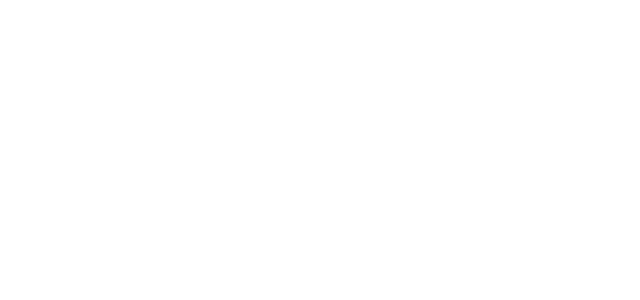
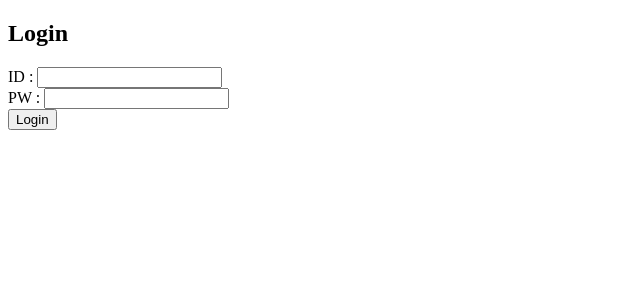
Before and after one commit to Exhibition-Prj/FrontEnd, a React (Create React App) app in the folder exhibition/: page /Login in a window 1280 px wide. Before the commit this address had no page. Shown: the top 300 px of the page, without its empty margins (0-640 px from the left). Built offline with nearby package versions, Linux system fonts and the light colour scheme.

Commit message:
#2 [추가] 로그인 form

```diff
--- a/exhibition/src/App.js
+++ b/exhibition/src/App.js
@@ -2,6 +2,7 @@
 import { BrowserRouter, Routes, Route } from "react-router-dom";
 import Enroll from "./Enroll";
 import Address from "./Address";
+import Login from "./Login";
 import Main from "./Main";
 
 function App() {
@@ -12,6 +13,7 @@
           <Route path="/" element={<Main />}></Route>
           <Route path="/Enroll" element={<Enroll />}></Route>
           <Route path="/Address" element={<Address />}></Route>
+          <Route path="/Login" element={<Login />}></Route>
         </Routes>
       </BrowserRouter>
     </div>
--- /dev/null
+++ b/exhibition/src/Login.js
@@ -0,0 +1,20 @@
+const Login = () => {
+  return (
+    <div>
+      <h2>Login</h2>
+      <div>
+        <label htmlFor="labelID">ID : </label>
+        <input type="text" name="ID" />
+      </div>
+      <div>
+        <label htmlFor="labelPW">PW : </label>
+        <input type="password" name="PW" />
+      </div>
+      <div>
+        <button type="button">Login</button>
+      </div>
+    </div>
+  );
+};
+
+export default Login;
```
